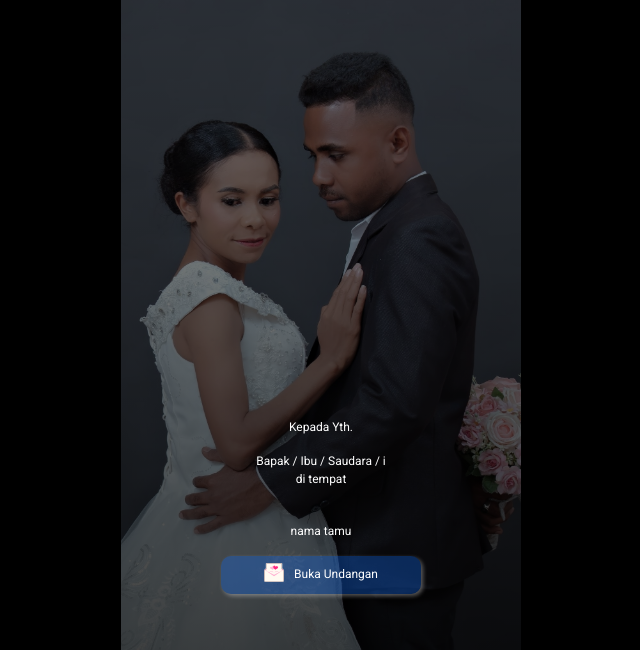
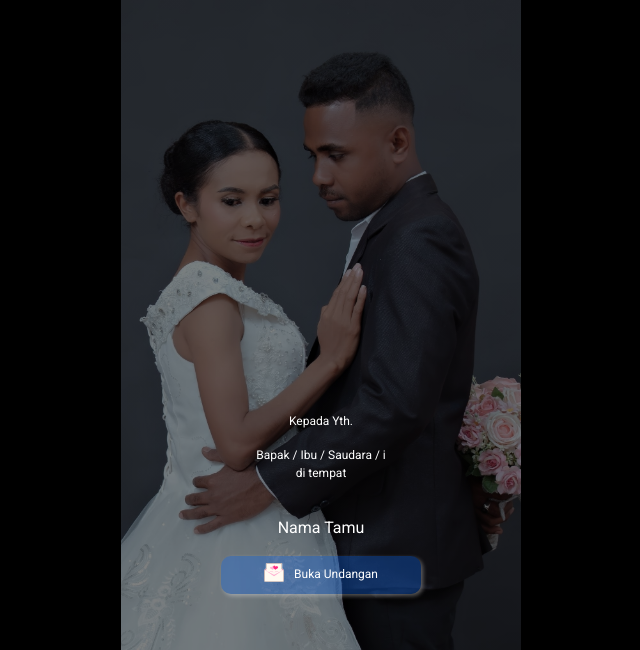
Before and after one commit to LINNIEL/ili_sandi.github.io, a plain HTML site: page index.html in a window 1280 px wide. Shown: the part 150-800 px from the top of the page, without its empty margins (319-959 px from the left). Drawn offline with nearby package versions, Linux system fonts and the light colour scheme.

Commit message:
thirt commit

```diff
--- a/assets/css/index.css
+++ b/assets/css/index.css
@@ -16,12 +16,17 @@ body{
     height: 100vh;
 }
 
+#nama-tamu{
+    font-size: 16px;
+    text-transform: capitalize;
+  }
+
 .linniel_cover{
-    background: linear-gradient(to bottom, rgba(0, 0, 0, 0.329), rgba(0, 0, 0, 0.750)),
-                url('/assets/bg/bg1.jpg') no-repeat center center;
+    background-image: linear-gradient(rgba(0, 0, 0, 0.5), rgba(0, 0, 0, 0.5)), url('../bg/bg1.jpg');
+    background-position: center;
     background-size: cover;
+    background-repeat: no-repeat;
     height: 100vh;
-    display: flex;
     display: flex;
     flex-direction: column;
     color: white;
--- a/index.html
+++ b/index.html
@@ -6,7 +6,7 @@
 
         <meta property="og:title" content="Undangan Pernikahan Irwanto & Chrisandi" />
         <meta property="og:description" content="Klik untuk membuka undangan..." />
-        <meta property="og:image" content="https://LINNIEL.github.io/ili_sandi.github.io/blob/master/assets/image/tumbnail.png" />
+        <meta property="og:image" content="https://LINNIEL.github.io/ili_sandi.github.io/assets/image/tumbnail.jpg" />
         <meta property="og:url" content="https://LINNIEL.github.io/ili_sandi/" />
         <meta property="og:type" content="website" />
 
```
